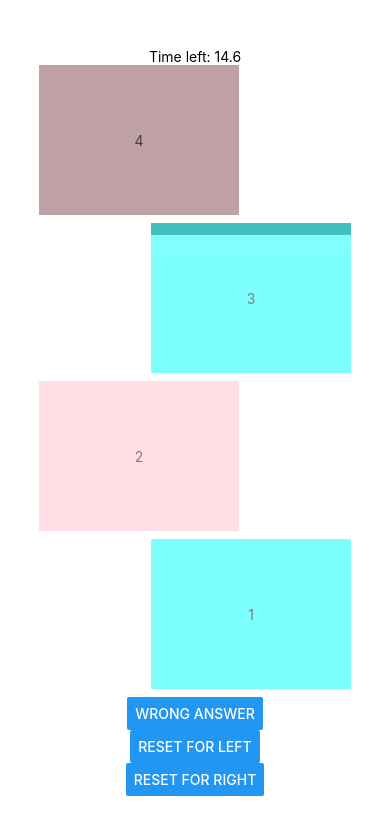
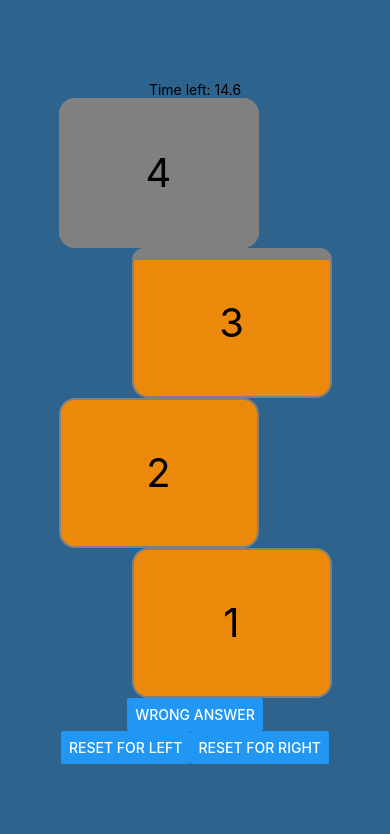
Before and after one commit to MathieuFedrigo/face-a-face, a React Native app: screen / in a window 390 px wide. Shown: the top 834 px of the page. Built offline with nearby package versions, Linux system fonts and the light colour scheme.

Commit message:
add style

```diff
--- a/src/Components/Board.tsx
+++ b/src/Components/Board.tsx
@@ -18,8 +18,10 @@ export const Board = () => {
         <Brick number={2} side={board[2]} />
         <Brick number={1} side={board[1]} />
         <Button title='Wrong Answer' onPress={() => dispatch(wrongAnswer())}/>
-        <Button title='Reset for LEFT' onPress={() => dispatch(restartForLeft())}/>
-        <Button title='Reset for RIGHT' onPress={() => dispatch(restartForRight())}/>
+        <View style={styles.buttonContainer}>
+          <Button title='Reset for LEFT' onPress={() => dispatch(restartForLeft())}/>
+          <Button title='Reset for RIGHT' onPress={() => dispatch(restartForRight())}/>
+        </View>
       </View>
   );
 }
@@ -27,8 +29,11 @@ export const Board = () => {
 const styles = StyleSheet.create({
   container: {
     flex: 1,
-    backgroundColor: '#fff',
+    backgroundColor: '#2d638d',
     alignItems: 'center',
     justifyContent: 'center',
   },
+  buttonContainer: {
+    flexDirection: 'row',
+  },
 });
--- a/src/Components/Brick.tsx
+++ b/src/Components/Brick.tsx
@@ -4,6 +4,11 @@ import { timeSelector } from '../redux/boardSlice';
 import { useAppSelector } from '../redux/hooks';
 import { IBrick } from '../Types/Brick';
 import { ISide } from '../Types/Side';
+
+const roundBottomRadiusStyle = {
+  borderBottomEndRadius: 16,
+  borderBottomStartRadius: 16,
+}
 
 export const Brick: FC<{number: IBrick, side: ISide}> = ({number, side}) => {
   const timeLeft = useAppSelector(timeSelector);
@@ -15,9 +20,10 @@ export const Brick: FC<{number: IBrick, side: ISide}> = ({number, side}) => {
 
   return (
     <View style={[styles.container, {justifyContent: side === 'left' ? 'flex-end' : 'flex-start'}]}>
-      <View style={[styles.indicator, {height: fillingPercentage * 150}]}/>
-      <View style={[styles.brick, {backgroundColor: side === 'left' ? 'cyan' : 'pink'}]}>
-        <Text>{number}</Text>
+      <View style={styles.brickContainer}>
+        <View style={[styles.brick, {backgroundColor: '#ed890a'}]}/>
+        <View style={[styles.indicator, {height: fillingPercentage * 150}, fillingPercentage > 0.95 ? roundBottomRadiusStyle : {}]} />
+        <Text style={styles.text}>{number}</Text>
       </View>
     </View>
   );
@@ -25,11 +31,14 @@ export const Brick: FC<{number: IBrick, side: ISide}> = ({number, side}) => {
 
 const styles = StyleSheet.create({
   container: {
-    width: '80%',
+    width: '70%',
     display: 'flex',
     flexDirection: 'row',
     alignItems: 'center',
-    marginBottom: 8,
+  },
+  brickContainer: {
+    alignItems: 'center',
+    justifyContent: 'center',
   },
   brick: {
     width: 200,
@@ -37,7 +46,9 @@ const styles = StyleSheet.create({
     backgroundColor: 'pink',
     alignItems: 'center',
     justifyContent: 'center',
-    opacity: 0.5,
+    borderColor: 'grey',
+    borderWidth: 2,
+    borderRadius: 16,
   },
   indicator: {
     position: 'absolute',
@@ -46,5 +57,13 @@ const styles = StyleSheet.create({
     backgroundColor: 'grey',
     alignItems: 'center',
     justifyContent: 'center',
+    borderColor: 'grey',
+    borderRadius: 16,
+    borderBottomEndRadius: 0,
+    borderBottomStartRadius: 0,
   },
+  text: {
+    position: 'absolute',
+    fontSize: 40,
+  }
 });
```
